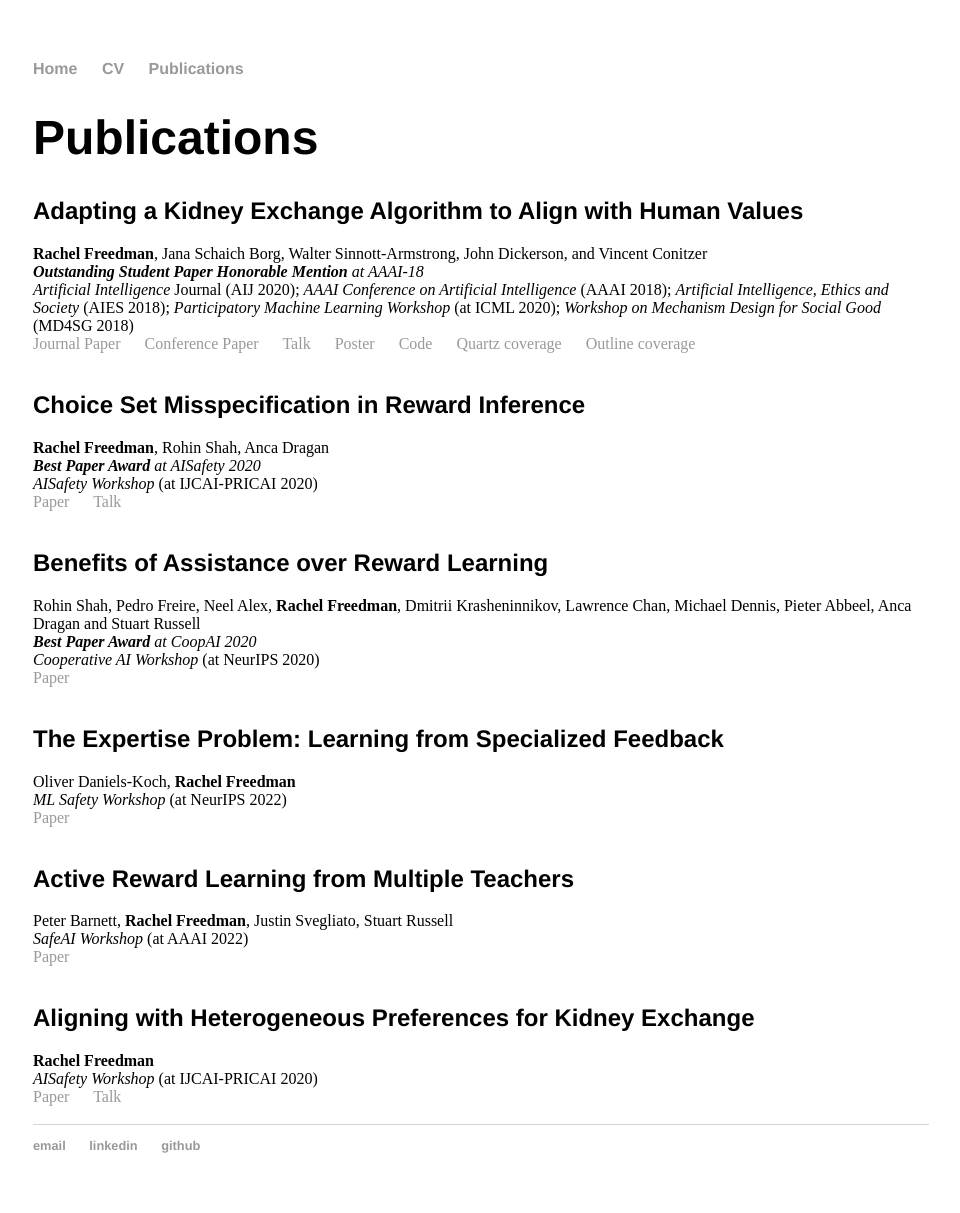
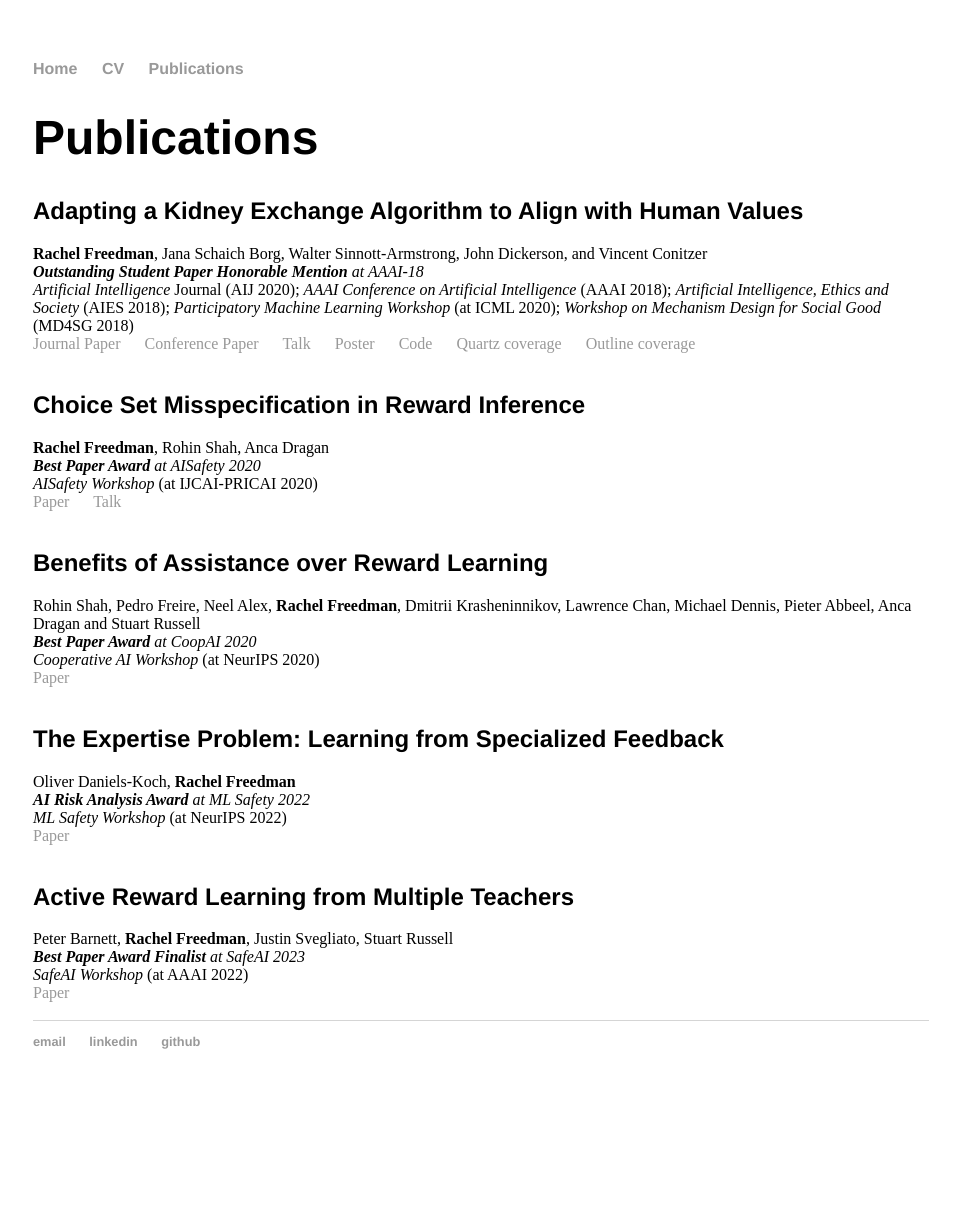
Before and after one commit to RachelFreedman/rachelfreedman.github.io, a Jekyll site: the page built from publications/index.html, in a window 1280 px wide. Shown: the whole page, without its empty margins (159-1119 px from the left). Built offline with Jekyll 4.4.1, drawn with Linux system fonts in a browser that asks for light colours; after the commit the page ends 1109 px from its top, so only the background shows below that.

Commit message:
Update index.html

```diff
--- a/publications/index.html
+++ b/publications/index.html
@@ -27,17 +27,14 @@ Rohin Shah, Pedro Freire, Neel Alex, <strong>Rachel Freedman</strong>, Dmitrii K
 
 <h2>The Expertise Problem: Learning from Specialized Feedback</h2>
 Oliver Daniels-Koch, <strong>Rachel Freedman</strong><br />
+<em><strong>AI Risk Analysis Award</strong> at ML Safety 2022</em> <br />
 <em>ML Safety Workshop</em> (at NeurIPS 2022) <br /> <a href="/assets/Daniels-Koch2022.pdf">Paper</a>
 <br><br>
 
 <h2>Active Reward Learning from Multiple Teachers</h2>
 Peter Barnett, <strong>Rachel Freedman</strong>, Justin Svegliato, Stuart Russell<br />
+<em><strong>Best Paper Award Finalist</strong> at SafeAI 2023</em> <br />
 <em>SafeAI Workshop</em> (at AAAI 2022) <br /> <a href="/assets/Barnett2022.pdf">Paper</a>
 <br><br>
 
-<h2>Aligning with Heterogeneous Preferences for Kidney Exchange</h2>
-<strong>Rachel Freedman</strong><br />
-<em>AISafety Workshop</em> (at IJCAI-PRICAI 2020) <br /> <a href="/assets/Freedman20_AIS_kidney.pdf">Paper</a> &emsp; <a href="https://youtu.be/1BN-lRYJv8U?t=10551">Talk</a>
-<br><br>
-
 </div>
```
